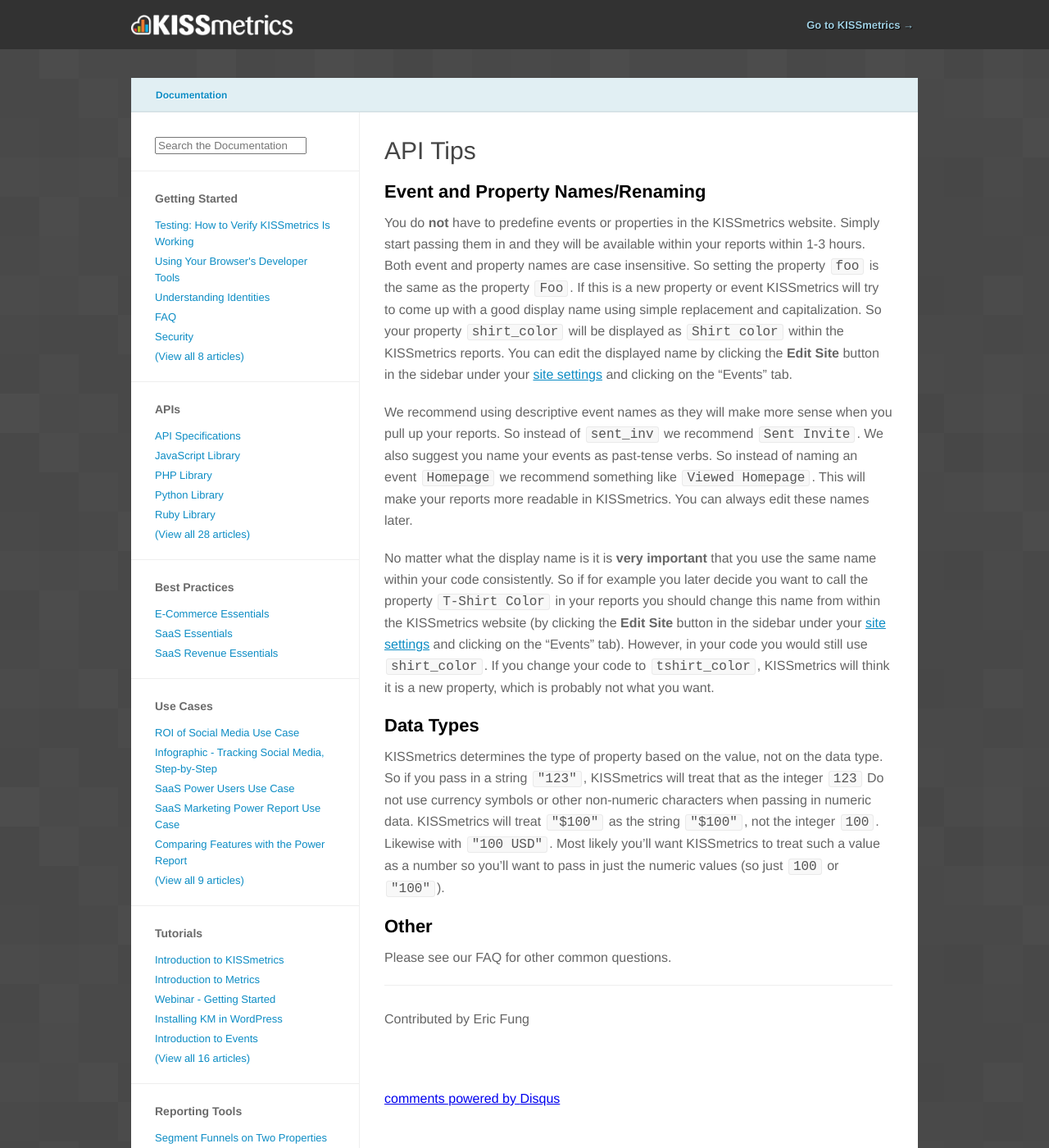
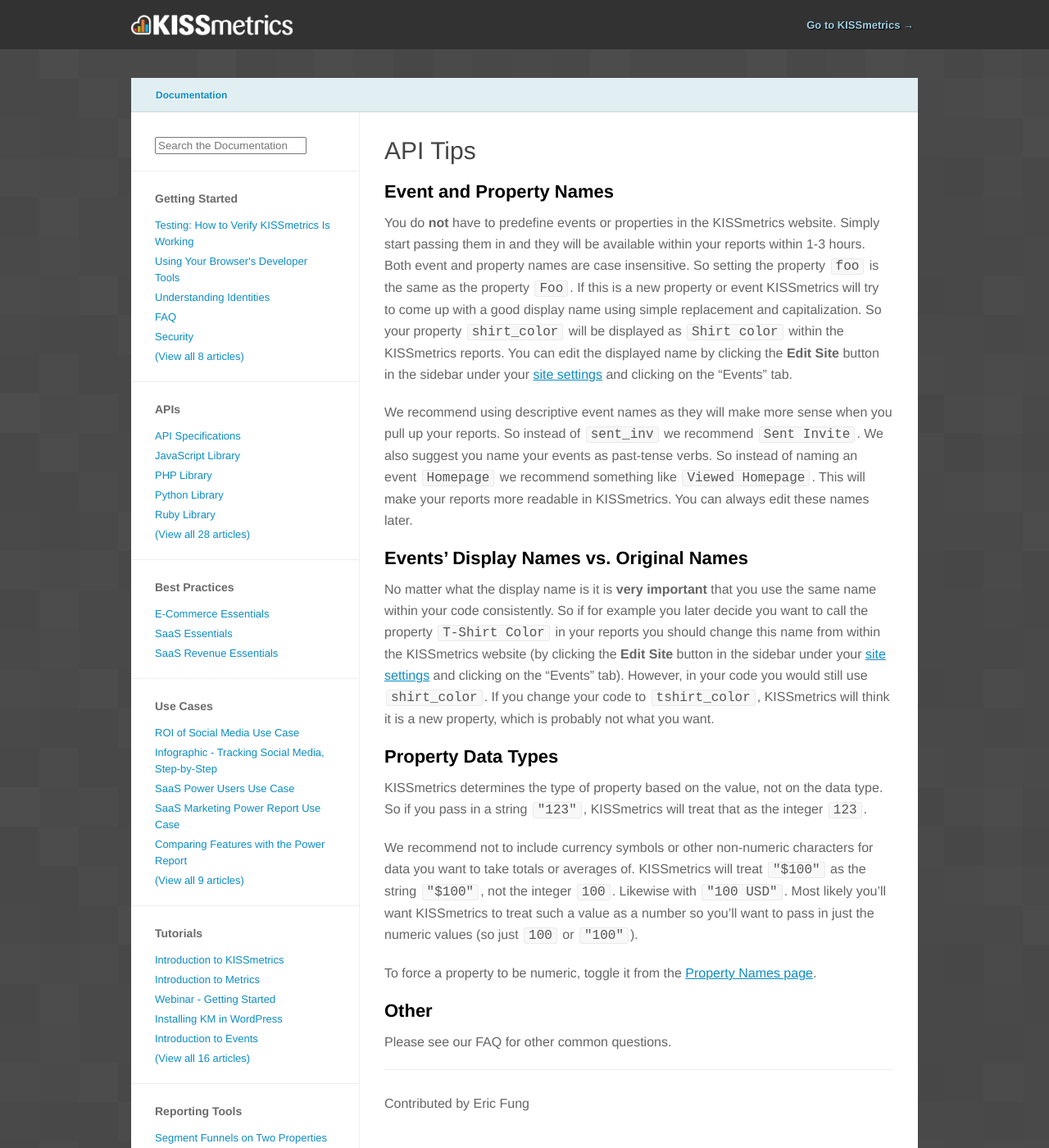
Before and after one commit to kissmetrics/km-support, a Jekyll site: the page built from _posts/2012-10-19-api-tips.md, in a window 1280 px wide and 1400 px high. Shown: the whole window at 82% size. Built offline with Jekyll 4.4.1, drawn with Linux system fonts in a browser that asks for light colours; nearby versions of some CDN libraries; Markdown is read by kramdown in place of the engine named in the settings; a script that is not in the unit is left out; comment, search, counter and statistics services are not loaded.

Commit message:
API tips: naming and data types.

```diff
--- a/_posts/2012-10-19-api-tips.md
+++ b/_posts/2012-10-19-api-tips.md
@@ -6,21 +6,30 @@
 summary: Learn about naming conventions, debugging and other common issues regarding our APIs.
 ---
 
-## Event and Property Names/Renaming
+<a name="event-and-property-names"></a>
+## Event and Property Names
 
 You do **not** have to predefine events or properties in the KISSmetrics website. Simply start passing them in and they will be available within your reports within 1-3 hours. Both event and property names are case insensitive. So setting the property `foo` is the same as the property `Foo`. If this is a new property or event KISSmetrics will try to come up with a good display name using simple replacement and capitalization. So your property `shirt_color` will be displayed as `Shirt color` within the KISSmetrics reports. You can edit the displayed name by clicking the **Edit Site** button in the sidebar under your [site settings][site-settings] and clicking on the "Events" tab.
 
 We recommend using descriptive event names as they will make more sense when you pull up your reports. So instead of `sent_inv` we recommend `Sent Invite`. We also suggest you name your events as past-tense verbs. So instead of naming an event `Homepage` we recommend something like `Viewed Homepage`. This will make your reports more readable in KISSmetrics. You can always edit these names later.
 
+<a name="display-names-vs-original-names"></a>
+## Events' Display Names vs. Original Names
+
 No matter what the display name is it is **very important** that you use the same name within your code consistently. So if for example you later decide you want to call the property `T-Shirt Color` in your reports you should change this name from within the KISSmetrics website (by clicking the **Edit Site** button in the sidebar under your [site settings][site-settings] and clicking on the "Events" tab). However, in your code you would still use `shirt_color`. If you change your code to `tshirt_color`, KISSmetrics will think it is a new property, which is probably not what you want.
 
-## Data Types
+<a name="property-data-types"></a>
+## Property Data Types
 
-KISSmetrics determines the type of property based on the value, not on the data type. So if you pass in a string `"123"`, KISSmetrics will treat that as the integer `123`
-Do not use currency symbols or other non-numeric characters when passing in numeric data. KISSmetrics will treat `"$100"` as the string `"$100"`, not the integer `100`. Likewise with `"100 USD"`. Most likely you'll want KISSmetrics to treat such a value as a number so you'll want to pass in just the numeric values (so just `100` or `"100"`).
+KISSmetrics determines the type of property based on the value, not on the data type. So if you pass in a string `"123"`, KISSmetrics will treat that as the integer `123`.
+
+We recommend not to include currency symbols or other non-numeric characters for data you want to take totals or averages of. KISSmetrics will treat `"$100"` as the string `"$100"`, not the integer `100`. Likewise with `"100 USD"`. Most likely you'll want KISSmetrics to treat such a value as a number so you'll want to pass in just the numeric values (so just `100` or `"100"`).
+
+To force a property to be numeric, toggle it from the [Property Names page][data-type].
 
 ## Other
 
 Please see our FAQ for other common questions.
 
 [site-settings]: /misc/site-settings
+[data-type]: https://www.kissmetrics.com/product.edit#properties
```
